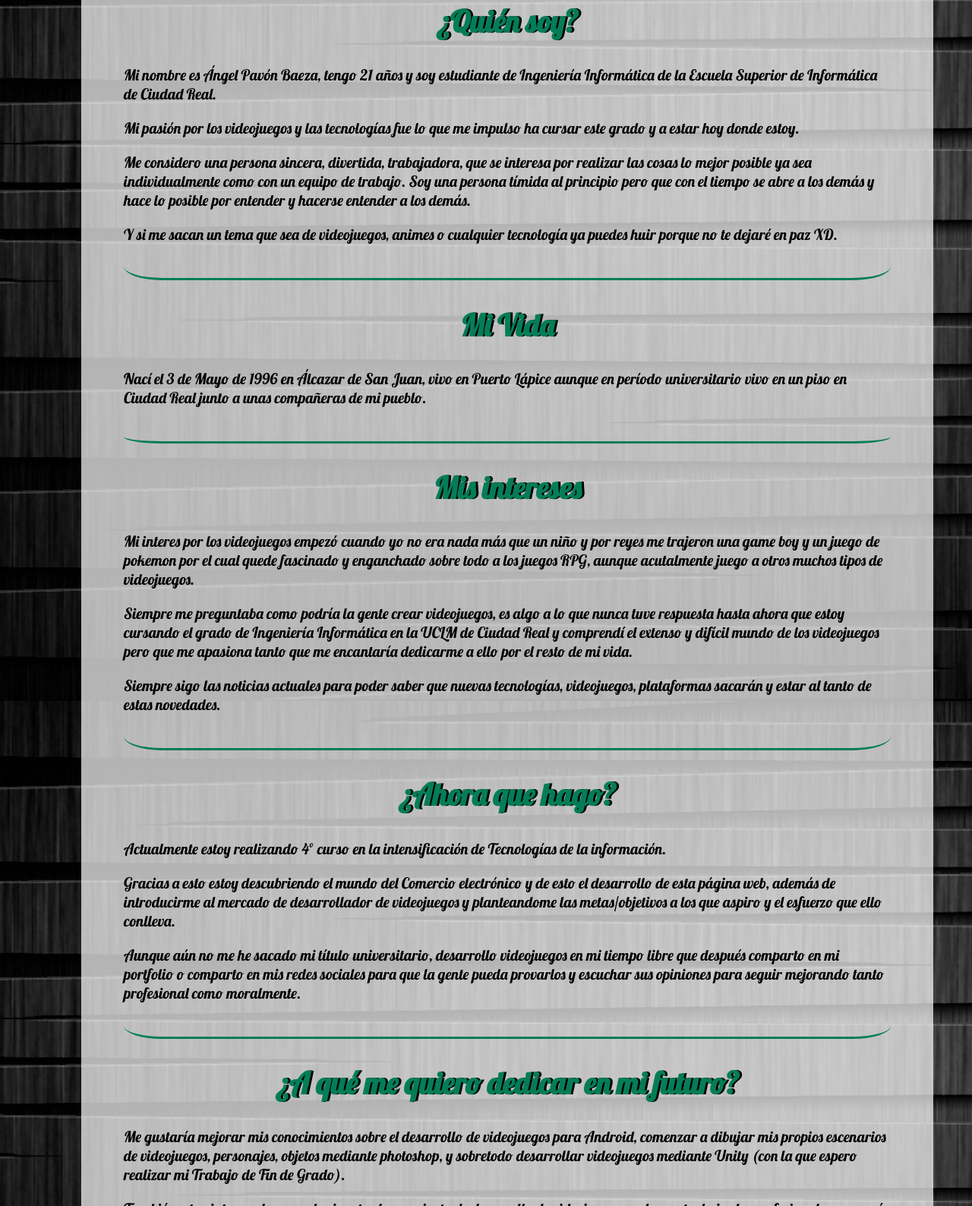
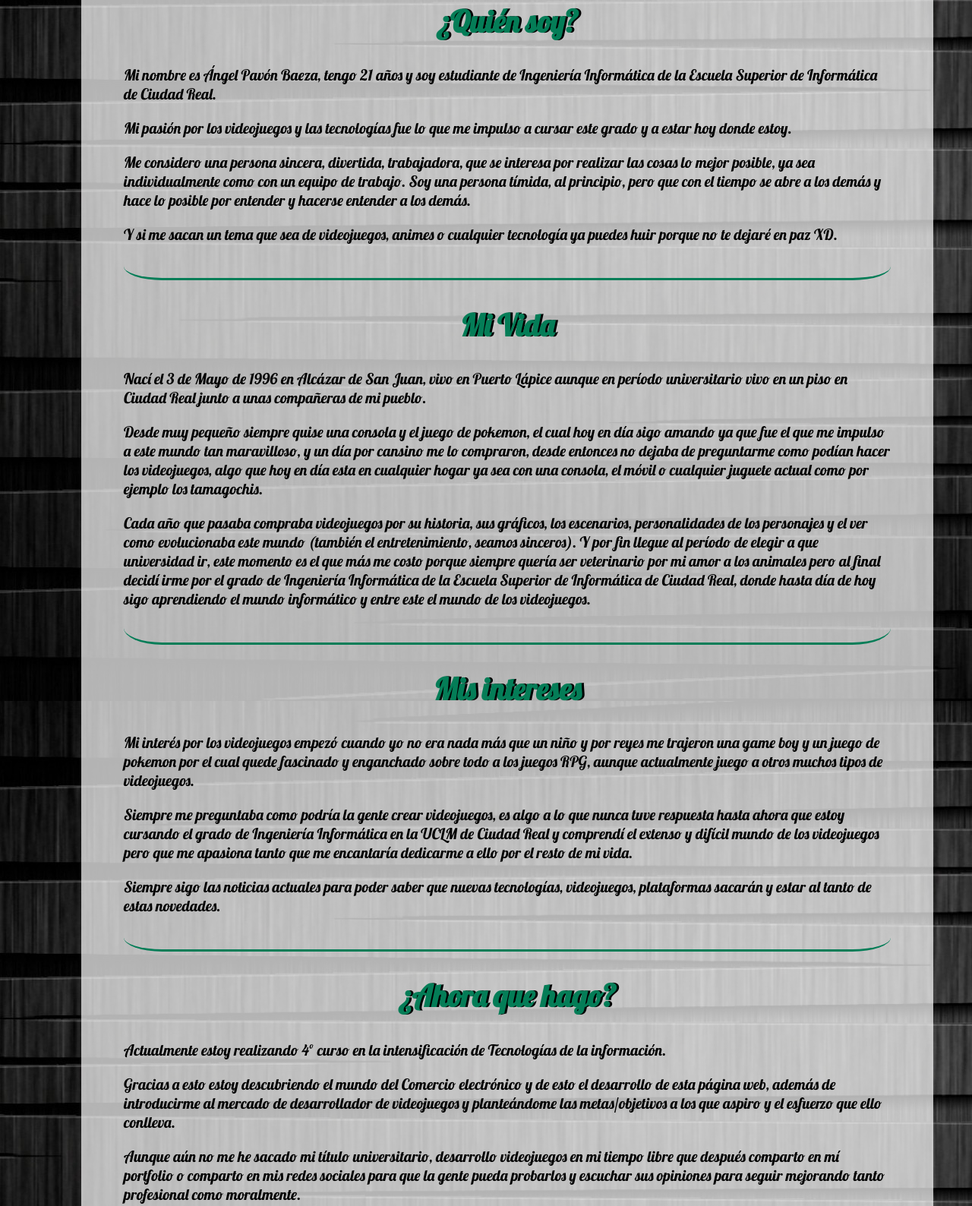
Before and after one commit to angelosopb/Mi-pagina-Web, a plain HTML site: page sobre_mi.html in a window 1280 px wide. Shown: the part 229-1817 px from the top of the page at 76% size. Drawn offline with Linux system fonts and the light colour scheme.

Commit message:
Introducción de textos Sobre_mi y coreccion

```diff
--- a/sobre_mi.html
+++ b/sobre_mi.html
@@ -53,20 +53,21 @@
 						<div class="bloques">
 							<h1 class="apartado">¿Quién soy?</h1>
 							<p>Mi nombre es Ángel Pavón Baeza, tengo 21 años y soy estudiante de Ingeniería Informática de la Escuela Superior de Informática de Ciudad Real.</p>
-							<p>Mi pasión por los videojuegos y las tecnologías fue lo que me impulso ha cursar este grado y a estar hoy donde estoy.</p>
-							<p>Me considero una persona sincera, divertida, trabajadora, que se interesa por realizar las cosas lo mejor posible ya sea individualmente como con un equipo de trabajo. Soy una persona tímida al principio pero que con el tiempo se abre a los demás y hace lo posible por entender y hacerse entender a los demás.</p>
+							<p>Mi pasión por los videojuegos y las tecnologías fue lo que me impulso a cursar este grado y a estar hoy donde estoy.</p>
+							<p>Me considero una persona sincera, divertida, trabajadora, que se interesa por realizar las cosas lo mejor posible, ya sea individualmente como con un equipo de trabajo. Soy una persona tímida, al principio, pero que con el tiempo se abre a los demás y hace lo posible por entender y hacerse entender a los demás.</p>
 							<p>Y si me sacan un tema que sea de videojuegos, animes o cualquier tecnología ya puedes huir porque no te dejaré en paz XD.</p>
 							<br>
 						</div>
 						<div class="bloques">
 							<h1 class="apartado">Mi Vida</h1>
-							<p>Nací el 3 de Mayo de 1996 en Álcazar de San Juan, vivo en Puerto Lápice aunque en período universitario vivo en un piso en Ciudad Real junto a unas compañeras de mi pueblo.</p>
-							<p></p>
+							<p>Nací el 3 de Mayo de 1996 en Alcázar de San Juan, vivo en Puerto Lápice aunque en período universitario vivo en un piso en Ciudad Real junto a unas compañeras de mi pueblo.</p>
+							<p>Desde muy pequeño siempre quise una consola y el juego de pokemon, el cual hoy en día sigo amando ya que fue el que me impulso a este mundo tan maravilloso, y un día por cansino me lo compraron, desde entonces no dejaba de preguntarme como podían hacer los videojuegos, algo que hoy en día esta en cualquier hogar ya sea con una consola, el móvil o cualquier juguete actual como por ejemplo los tamagochis.</p>
+							<p>Cada año que pasaba compraba videojuegos por su historia, sus gráficos, los escenarios, personalidades de los personajes y el ver como evolucionaba este mundo (también el entretenimiento, seamos sinceros). Y por fin llegue al período de elegir a que universidad ir, este momento es el que más me costo porque siempre quería ser veterinario por mi amor a los animales pero al final decidí irme por el grado de Ingeniería Informática de la Escuela Superior de Informática de Ciudad Real, donde hasta día de hoy sigo aprendiendo el mundo informático y entre este el mundo de los videojuegos.</p>
 							<br>
 						</div>
 						<div class="bloques">
 							<h1 class="apartado">Mis intereses</h1>
-							<p>Mi interes por los videojuegos empezó cuando yo no era nada más que un niño y por reyes me trajeron una game boy y un juego de pokemon por el cual quede fascinado y enganchado sobre todo a los juegos RPG, aunque acutalmente juego a otros muchos tipos de videojuegos.</p>
+							<p>Mi interés por los videojuegos empezó cuando yo no era nada más que un niño y por reyes me trajeron una game boy y un juego de pokemon por el cual quede fascinado y enganchado sobre todo a los juegos RPG, aunque actualmente juego a otros muchos tipos de videojuegos.</p>
 							<p>Siempre me preguntaba como podría la gente crear videojuegos, es algo a lo que nunca tuve respuesta hasta ahora que estoy cursando el grado de Ingeniería Informática en la UCLM de Ciudad Real y comprendí el extenso y difícil mundo de los videojuegos pero que me apasiona tanto que me encantaría dedicarme a ello por el resto de mi vida.</p>
 							<p>Siempre sigo las noticias actuales para poder saber que nuevas tecnologías, videojuegos, plataformas sacarán y estar al tanto de estas novedades.</p>
 							<br>
@@ -74,8 +75,8 @@
 						<div class="bloques">
 							<h1 class="apartado">¿Ahora que hago?</h1>
 							<p>Actualmente estoy realizando 4º curso en la intensificación de Tecnologías de la información.</p>
-							<p>Gracias a esto estoy descubriendo el mundo del Comercio electrónico y de esto el desarrollo de esta página web, además de introducirme al mercado de desarrollador de videojuegos y planteandome las metas/objetivos a los que aspiro y el esfuerzo que ello conlleva.</p>
-							<p>Aunque aún no me he sacado mi título universitario, desarrollo videojuegos en mi tiempo libre que después comparto en mi portfolio o comparto en mis redes sociales para que la gente pueda provarlos y escuchar sus opiniones para seguir mejorando tanto profesional como moralmente.</p>
+							<p>Gracias a esto estoy descubriendo el mundo del Comercio electrónico y de esto el desarrollo de esta página web, además de introducirme al mercado de desarrollador de videojuegos y planteándome las metas/objetivos a los que aspiro y el esfuerzo que ello conlleva.</p>
+							<p>Aunque aún no me he sacado mi título universitario, desarrollo videojuegos en mi tiempo libre que después comparto en mí portfolio o comparto en mis redes sociales para que la gente pueda probarlos y escuchar sus opiniones para seguir mejorando tanto profesional como moralmente.</p>
 							<br>
 						</div>
 						<div>
```
Also changed, not shown: formacion.html (+4 -4 lines).
